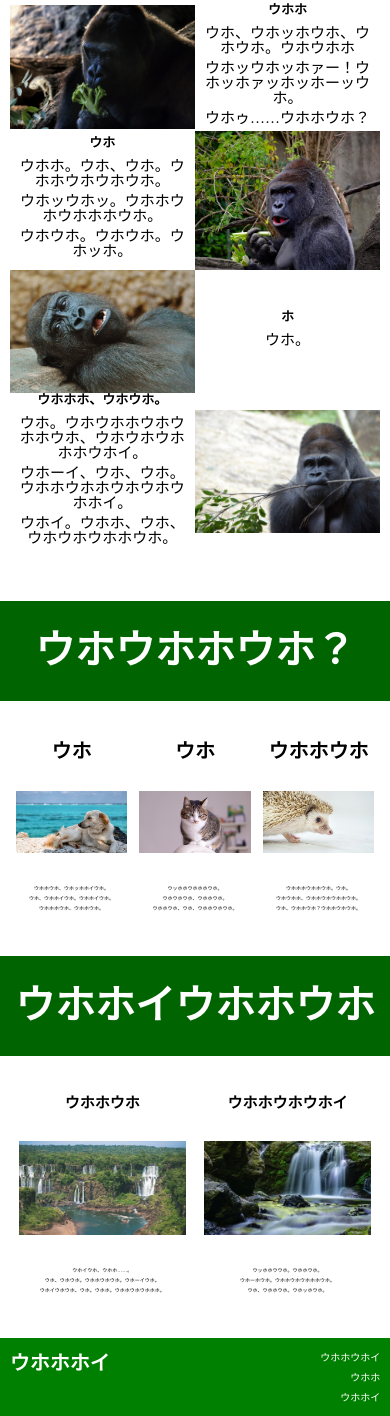
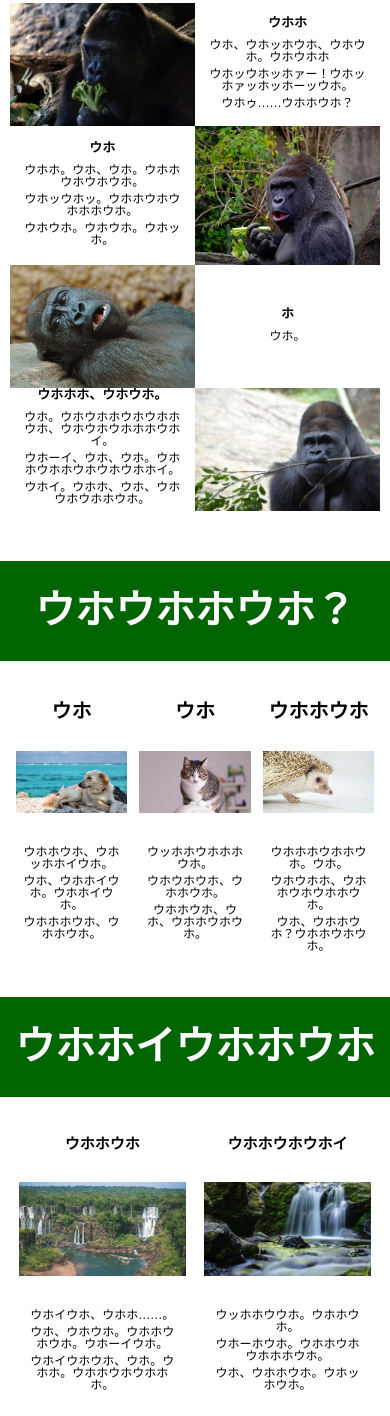
Before and after one commit to yamada-yuki/gorilla, a plain HTML site: page index.html in a window 390 px wide. Shown: the part 463-1879 px from the top of the page. Drawn offline with Linux system fonts and the light colour scheme.

Commit message:
Update responsive.css

```diff
--- a/responsive.css
+++ b/responsive.css
@@ -22,7 +22,7 @@
   }
 
   .column p{
-    font-size:15px;
+    font-size:12px;
   }
 
   .column h3{
@@ -34,7 +34,7 @@
   }
 
   .pet p{
-    font-size:5px;
+    font-size:12px;
   }
 
   .nature h3{
@@ -42,7 +42,7 @@
   }
 
   .nature p{
-    font-size:5px;
+    font-size:12px;
   }
 
   .pet{
```
